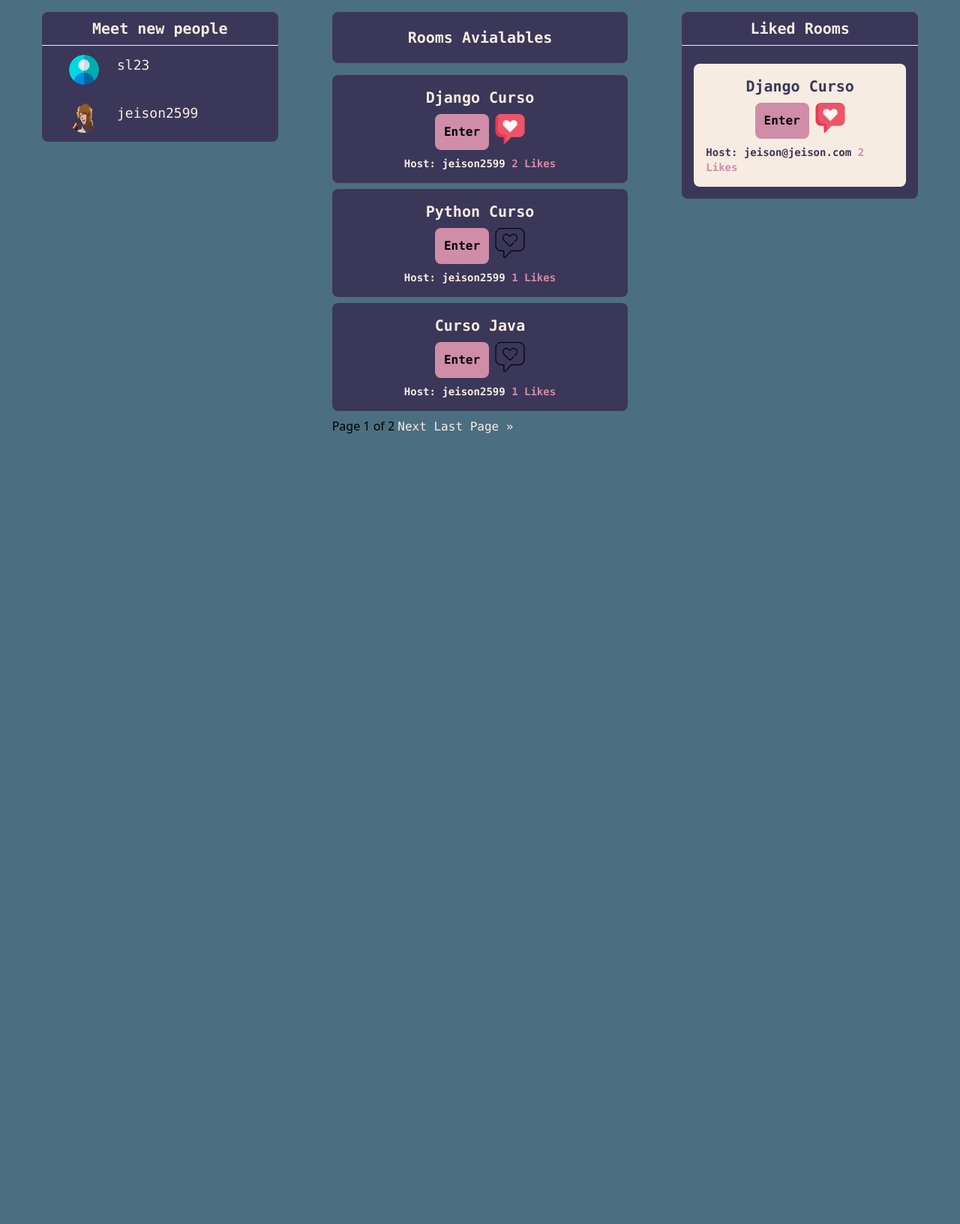
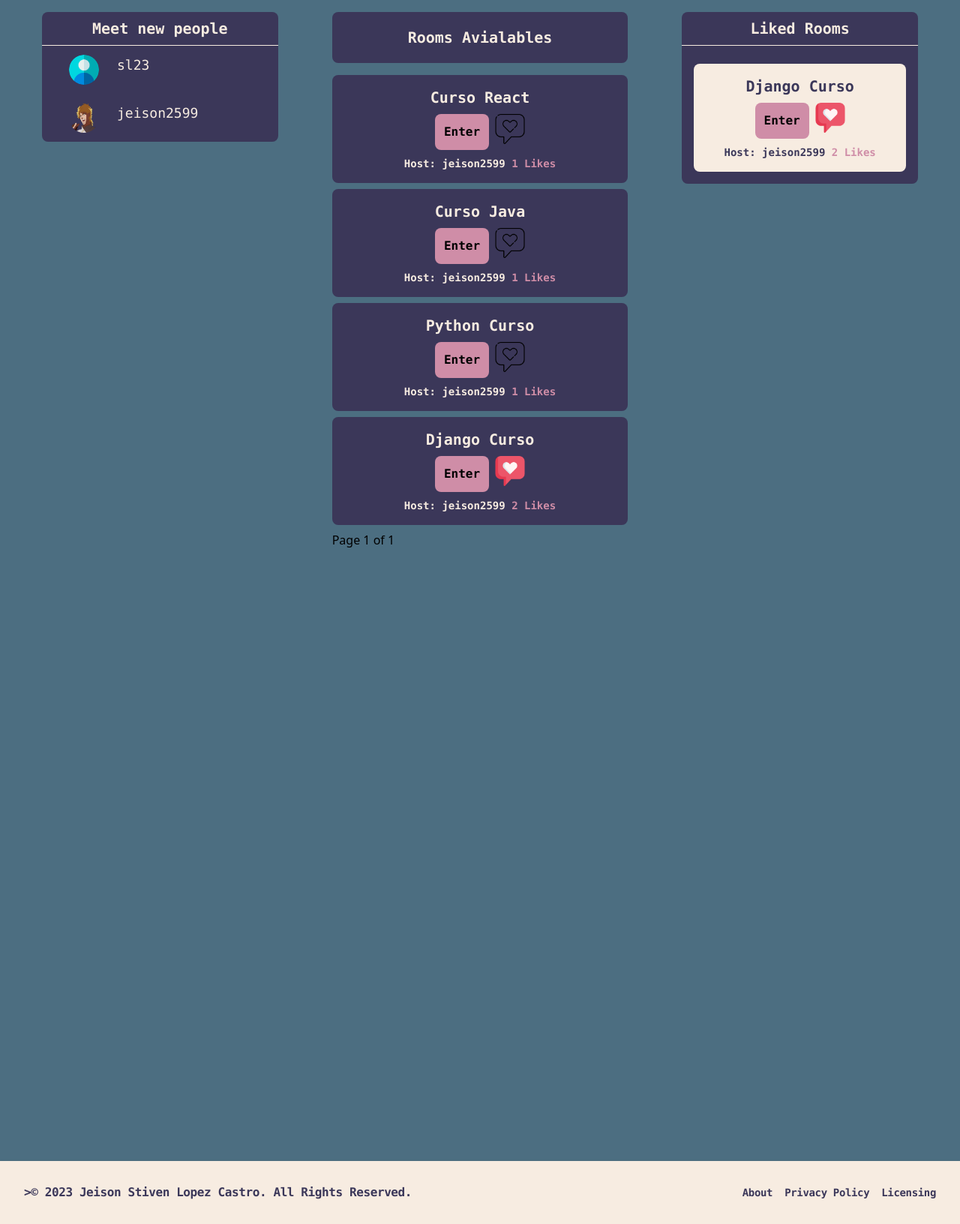
Before and after one commit to Jeisonlopez259911/foro-django, a Django app: page / in a window 1280 px wide. Shown: the part 108-1740 px from the top of the page at 75% size. Before the commit the page ends 686 px from the top, so only its background shows below. Run offline with Django 4.2, Linux system fonts and the light colour scheme; a user stored in the database is signed in; data comes from the database, SQL or seed files in the repository; both versions use the stored data as it was after the commit; some libraries are stand-ins or nearby versions.

Commit message:
Third commit

```diff
--- a/djangoforo/core/models.py
+++ b/djangoforo/core/models.py
@@ -5,6 +5,9 @@ class Room(models.Model):
     name = models.CharField(max_length=50)
     user = models.ForeignKey(User, on_delete=models.CASCADE)
     like = models.ManyToManyField(User, related_name='like', default=None, blank=True)
+
+    class Meta:
+        ordering = ['-id']
 
     @property
     def num_likes(self):
--- a/djangoforo/core/views.py
+++ b/djangoforo/core/views.py
@@ -2,12 +2,13 @@ from django.shortcuts import render, redirect
 from django.contrib import messages
 from django.core.paginator import Paginator
 from django.http import HttpResponseRedirect
+from django.contrib.auth.decorators import login_required
 
 from .models import Room, Like, Message
 from users.models import User
 from .forms import RoomForm
 
-
+@login_required
 def like_room(request):
     user = request.user
     if request.method == "POST":
@@ -27,11 +28,13 @@ def like_room(request):
         like.save()
     return HttpResponseRedirect((request.META.get('HTTP_REFERER')))
 
+@login_required
 def search(request):
     query = request.GET.get("query", "")
     rooms = Room.objects.filter(name__icontains=query)
     return render(request, 'core/search.html', {'query':query, 'rooms':rooms})
 
+@login_required
 def delete_room(request, pk):
     room = Room.objects.get(pk=pk)
     if request.user == room.user:
@@ -42,6 +45,7 @@ def delete_room(request, pk):
         messages.success(request,"Ups... You dont own this room!")
         return redirect('home')
 
+@login_required
 def update_room(request, pk):
     room = Room.objects.get(pk=pk)
     form = RoomForm(request.POST or None, instance=room)
@@ -55,6 +59,7 @@ def update_room(request, pk):
         return redirect('home')
     return render(request, 'core/update_room.html', {'form':form})
 
+@login_required
 def create_room(request):
     form = RoomForm()
     if request.method == "POST":
@@ -69,11 +74,13 @@ def create_room(request):
             messages.error(request, "Ups... there was a problem!")
     return render(request, 'core/create_room.html', {'form': form})
 
+@login_required
 def room(request, pk):
     room = Room.objects.get(pk=pk)
     m = Message.objects.filter(room=room)
     return render(request, 'core/room.html', {'room': room, 'm': m})
 
+@login_required
 def home(request):
     user = request.user
     users = User.objects.exclude(username=user.username)
@@ -81,7 +88,7 @@ def home(request):
     likes = user.like.all()
     rooms = Room.objects.all()
 
-    paginator = Paginator(rooms, 3)
+    paginator = Paginator(rooms, 10)
     page_number = request.GET.get("page")
     page_obj = paginator.get_page(page_number)
     return render(request, 'core/home.html', {'page_obj':page_obj, 'filtro':filtro, 'likes':likes})
--- a/djangoforo/djangoforo/settings.py
+++ b/djangoforo/djangoforo/settings.py
@@ -27,6 +27,7 @@ DEBUG = True
 
 ALLOWED_HOSTS = []
 
+LOGIN_URL = "/users/login_page/"
 
 # Application definition
 
--- a/djangoforo/static/styles/styles.css
+++ b/djangoforo/static/styles/styles.css
@@ -0,0 +1,8 @@
+.footer {
+    position: relative;
+    right: 0;
+    left: 0;
+    margin-top: 100vh;
+    padding: 1rem;
+    text-align: center;
+}
--- a/djangoforo/templates/core/home.html
+++ b/djangoforo/templates/core/home.html
@@ -133,7 +133,7 @@
                                 <p class="text-sm font-mono font-semibold p-2 text-oscuro">
                                     Host:
                                     <a href="" class="text-sm font-mono hover:text-verde font-semibold text-oscuro">
-                                        {{ like.user }}
+                                        {{ like.user.username }}
                                     </a>
                                     <span class="font-mono font-semibold text-rosa">
                                         {{ like.room.all.count }} Likes
--- a/djangoforo/templates/core/room.html
+++ b/djangoforo/templates/core/room.html
@@ -23,7 +23,7 @@
                         {% else %}
                         <li class="flex justify-start">
                             <div class="relative max-w-xl px-4 py-2 font-mono bg-rosa text-negro rounded-lg">
-                                <span class="block">{{message.content}}</span>
+                                <span class="block"> {{message.user.username}} : {{message.content}}</span>
                             </div>
                         </li>
                         {% endif %}
--- /dev/null
+++ b/djangoforo/templates/footer.html
@@ -0,0 +1,16 @@
+<footer class="footer p-4 bg-claro shadow md:flex md:items-center md:justify-between md:p-6 dark:bg-gray-800">
+    <span class="p-2 text-center font-mono font-semibold leading-tight tracking-tight text-oscuro">>© 2023 <a href="" class="hover:underline" >Jeison Stiven Lopez Castro</a>. All Rights Reserved.</span>
+
+    <ul class="flex flex-wrap items-center mt-3 text-sm text-gray-500 dark:text-gray-500 sm:mt-0">
+        <li>
+            <a href="#" class="p-2 text-center font-mono font-semibold leading-tight tracking-tight text-oscuro">About</a>
+        </li>
+        <li>
+            <a href="#" class="p-2 text-center font-mono font-semibold leading-tight tracking-tight text-oscuro">Privacy Policy</a>
+        </li>
+        <li>
+            <a href="#" class="p-2 text-center font-mono font-semibold leading-tight tracking-tight text-oscuro" >Licensing</a>
+        </li>
+    </ul>
+
+</footer>
--- a/djangoforo/templates/index.html
+++ b/djangoforo/templates/index.html
@@ -50,7 +50,7 @@
         {% block content %}
         {% endblock %}
     </div>
-
+    {% include 'footer.html' %}
     {% block scripts %}
     {% endblock %}
 
--- a/djangoforo/users/views.py
+++ b/djangoforo/users/views.py
@@ -1,10 +1,13 @@
 from django.shortcuts import render, redirect
 from django.contrib.auth import authenticate, login, logout
 from django.contrib import messages
+from django.contrib.auth.decorators import login_required
+
 
 from .models import User
 from .forms import RegisterUeserForm, UpdateUserForm
 
+@login_required
 def update_profile(request):
     user = request.user
     form = UpdateUserForm(instance=user)
@@ -19,12 +22,13 @@ def update_profile(request):
             messages.success(request, "Ups... Somthing went wrong!")
     return render(request, 'users/update_profile.html', {"form": form})
 
+@login_required
 def profiles(request, pk):
     user = User.objects.get(pk=pk)
     rooms = user.room_set.all()
     return render(request, 'users/profiles.html', {'user':user, 'rooms':rooms})
 
-
+@login_required
 def my_profile(request):
     user = request.user
     rooms = user.room_set.all()
```
Also changed, not shown: djangoforo/db.sqlite3.
